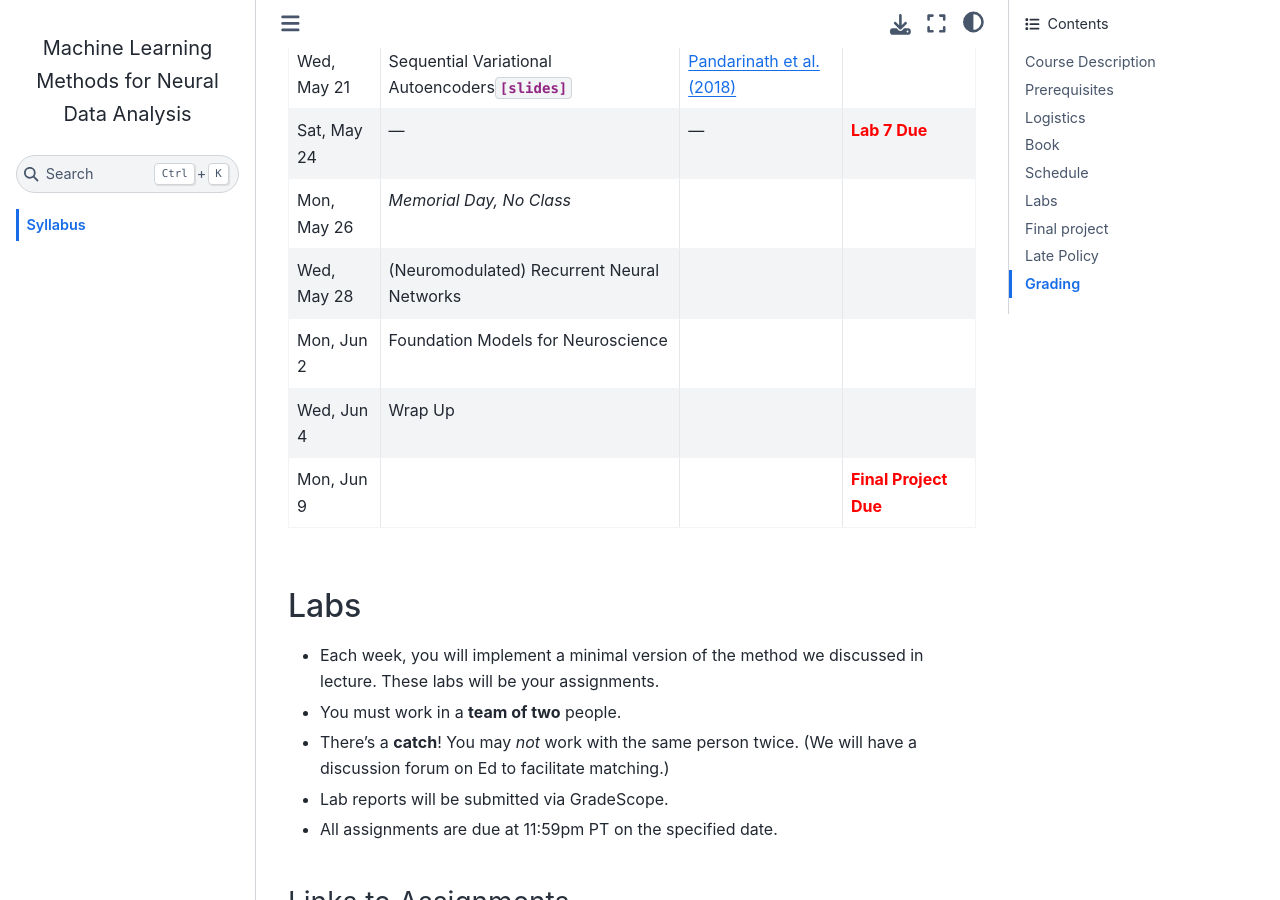
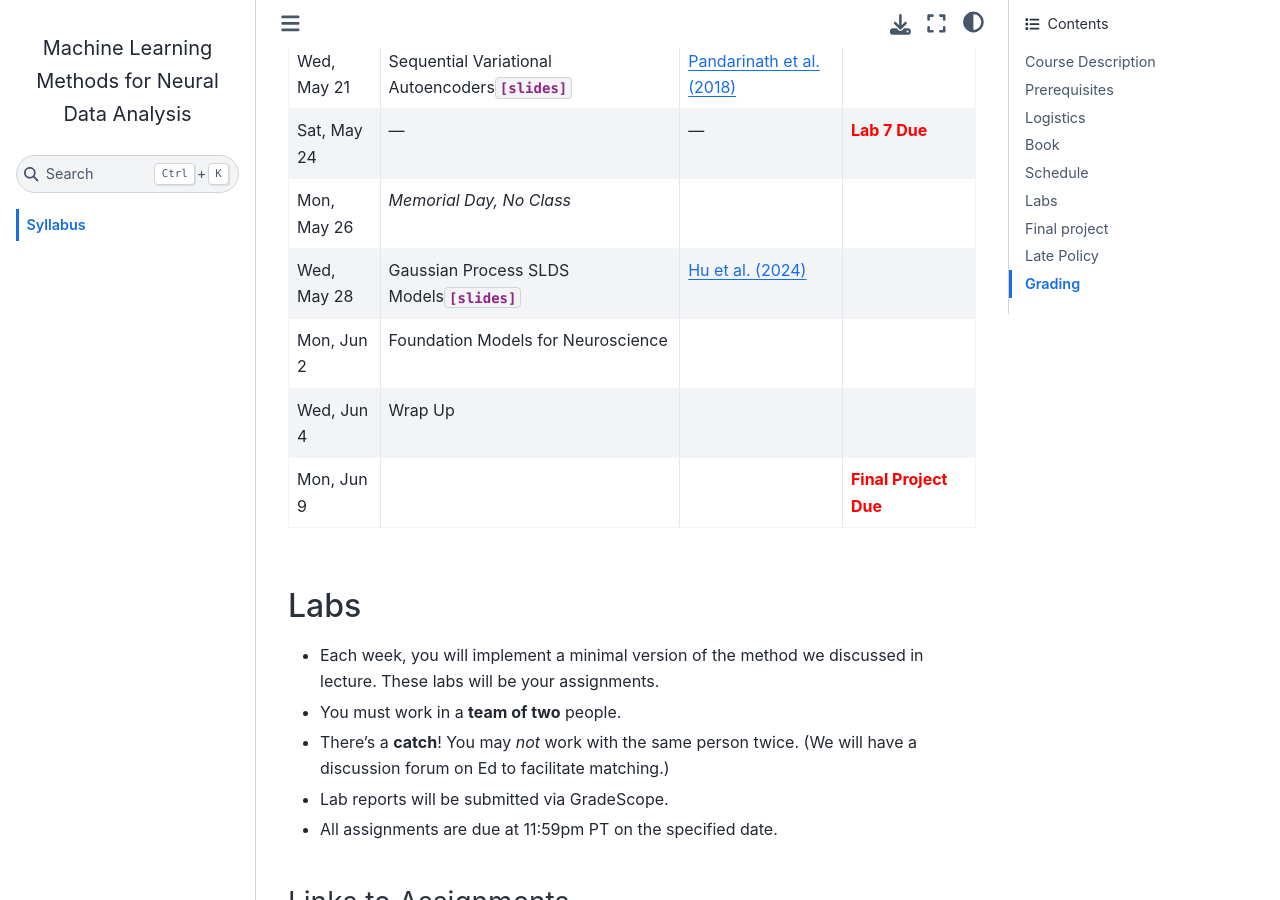
Before and after one commit to slinderman/stats320, a Jupyter Book: the page built from index.md, in a window 1280 px wide and 900 px high, scrolled down 3701 px. Built offline with Jupyter Book 1.0.4 settings and Sphinx 7.4.7 and the Sphinx Book theme 1.1.4, drawn with Linux system fonts in a browser that asks for light colours.

Commit message:
adding slides for gpslds

```diff
--- a/index.md
+++ b/index.md
@@ -70,7 +70,7 @@ The lectures develop the theory behind the methods developed in the labs (i.e.,
 | Wed, May 21 | Sequential Variational Autoencoders{Download}`[slides]<slides/pdf/15_lfads.pdf>` | [Pandarinath et al. (2018)](https://www.nature.com/articles/s41592-018-0109-9) | |
 | Sat, May 24 | &mdash; | &mdash; | <span style="color:red">**Lab 7 Due**</span> |
 | Mon, May 26 | _Memorial Day, No Class_ | | | |
-| Wed, May 28 | (Neuromodulated) Recurrent Neural Networks | | |
+| Wed, May 28 | Gaussian Process SLDS Models{Download}`[slides]<slides/pdf/16_gpslds.pdf>` |[Hu et al. (2024)](https://arxiv.org/abs/2408.03330) | |
 | Mon, Jun 2  | Foundation Models for Neuroscience | | |
 | Wed, Jun 4  | Wrap Up | | |
 | Mon, Jun 9  | | | <span style="color:red">**Final Project Due**</span> |
```
Also changed, not shown: 1 other file.
